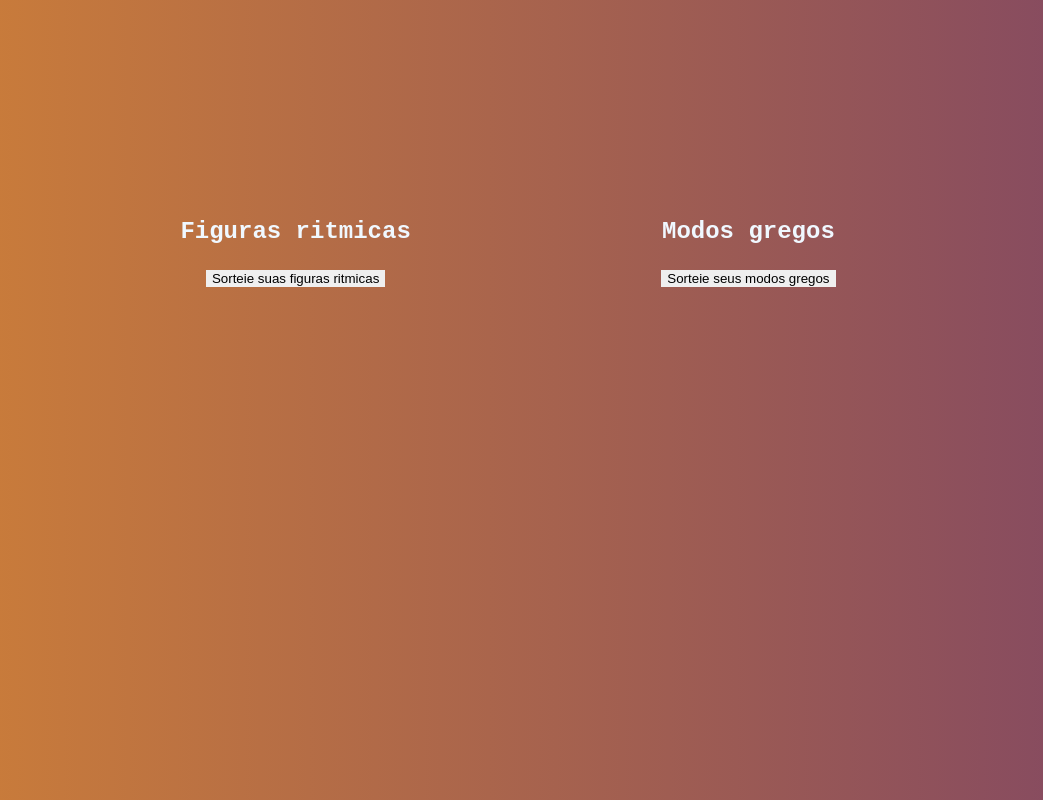
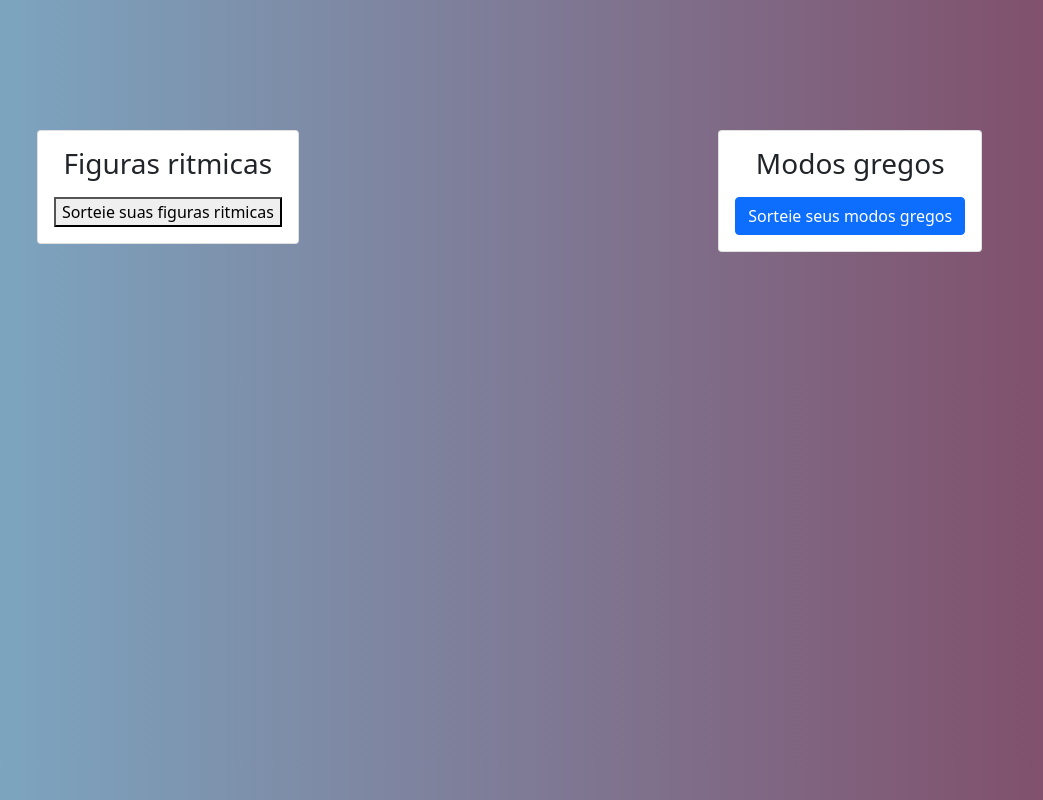
Before and after one commit to tavaresjana/SorteadorMusical, a plain HTML site: page index.html in a window 1280 px wide. Shown: the whole page, without its empty margins (118-1161 px from the left). Drawn offline with nearby package versions, Linux system fonts and the light colour scheme.

Commit message:
Estilização do background e adição de favicon

```diff
--- a/css/style.css
+++ b/css/style.css
@@ -1,34 +1,36 @@
 body {
     padding: 130px;
     font-family: monospace, Arial, Helvetica, sans-serif;
-    background-color: lightgray;
-    background: linear-gradient(to right, #cf8037 0%, #814763 100%);
+
+    background: linear-gradient(to right, #7caec9 0%, #814763 100%);
     text-align: center;
 }
 
-button {
+.button {
     cursor: pointer;
     margin: 5px;
-    background-color: linear-gradient(to right, #e3a163 0%, #5c6095 100%);
+    background-color: linear-gradient(to right, #6c93ac 0%, #5c6095 100%);
     border: 0;
 }
 
-h2 {
-    color: aliceblue;
+span{
+    font-size: larger;
 }
 
-.div1 {
-    margin-top: 60px;
-    margin-left: 15%;
+.h3 {
+    color: aliceblue;
+    font-family: 'Courier New', Courier, monospace;
+    font: bold;
+}
+
+.left{
     text-align: center;
     float: left;
-    width: 250px;
+    margin-left: 5%
 }
 
-.div2 {
-    margin-top: 60px;
-    margin-right: 15%;
+.right{
     text-align: center;
     float: right;
-    width: 250px;
+    margin-right: 10%;
 }
--- a/index.html
+++ b/index.html
@@ -2,36 +2,50 @@
 <html lang="pt-br">
 
 <head>
+    <link rel="shortcut icon" href="assets/musica.png">
     <meta charset="UTF-8">
-    <title>Sorteador</title>
+    <title>Sorteador Musical</title>
     <link rel="stylesheet" href="css/style.css">
 </head>
 
 <body>
-    <div class="div1">
-        <h2>Figuras ritmicas</h2>
-        <span id="primeiro-item"></span>
-        <span id="segundo-item"></span>
-        <span id="terceiro-item"></span>
-        <span id="quarto-item"></span>
+    <!-- Latest compiled and minified CSS -->
+<link rel="stylesheet" href="https://maxcdn.bootstrapcdn.com/bootstrap/5.1/css/bootstrap.min.css">
 
-        <p></p>
 
-        <button onclick="sorteadorFigurasRitmicas()">Sorteie suas figuras ritmicas</button>
-        <p></p>
+    <div class="row">
 
-    </div>
-    <div class="div2">
+        <div class="col-sm-6">
+          <div class="card left">
+            <div class="card-body">
+              <h3 class="card-title">Figuras ritmicas</h5>
+              <span id="primeiro-item"></span>
+              <span id="segundo-item"></span>
+              <span id="terceiro-item"></span>
+              <span id="quarto-item"></span>
+              <p></p>
+              <button id="button" onclick="sorteadorFigurasRitmicas()">Sorteie suas figuras ritmicas</button>
+            </div>
+          </div>
+        </div>
 
-        <h2>Modos gregos</h2>
-        <span id="primeiro-grego-item"></span>
-        <span id="segundo-grego-item"></span>
 
-        <p></p>
-        <button id="btn" onclick="sorteadorModosGregos()">Sorteie seus modos gregos</button>
-
+        <div class="col-sm-6">
+          <div class="card right">
+            <div class="card-body">
+              <h3 class="card-title">Modos gregos</h5>
+                <span id="primeiro-grego-item"></span>
+                <span id="segundo-grego-item"></span>
+                <p></p>
+              <button onclick="sorteadorModosGregos()" class="btn btn-primary">Sorteie seus modos gregos</button>
+            </div>
+          </div>
+        </div>
+      </div>
 
     </div>
 
+
+
     <script src="js/script.js"></script>
 </body>
```
Also changed, not shown: assets/musica.png (added).
